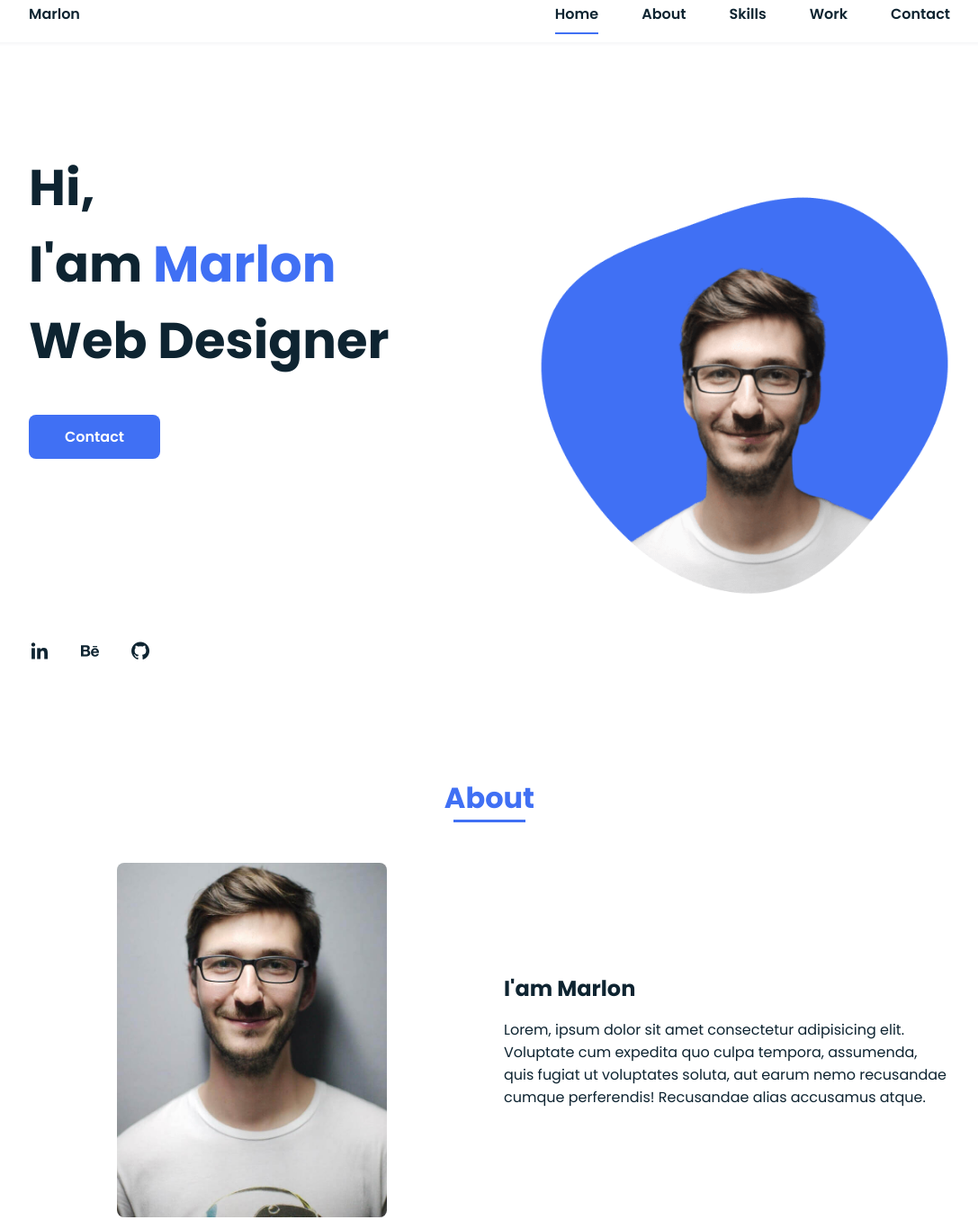
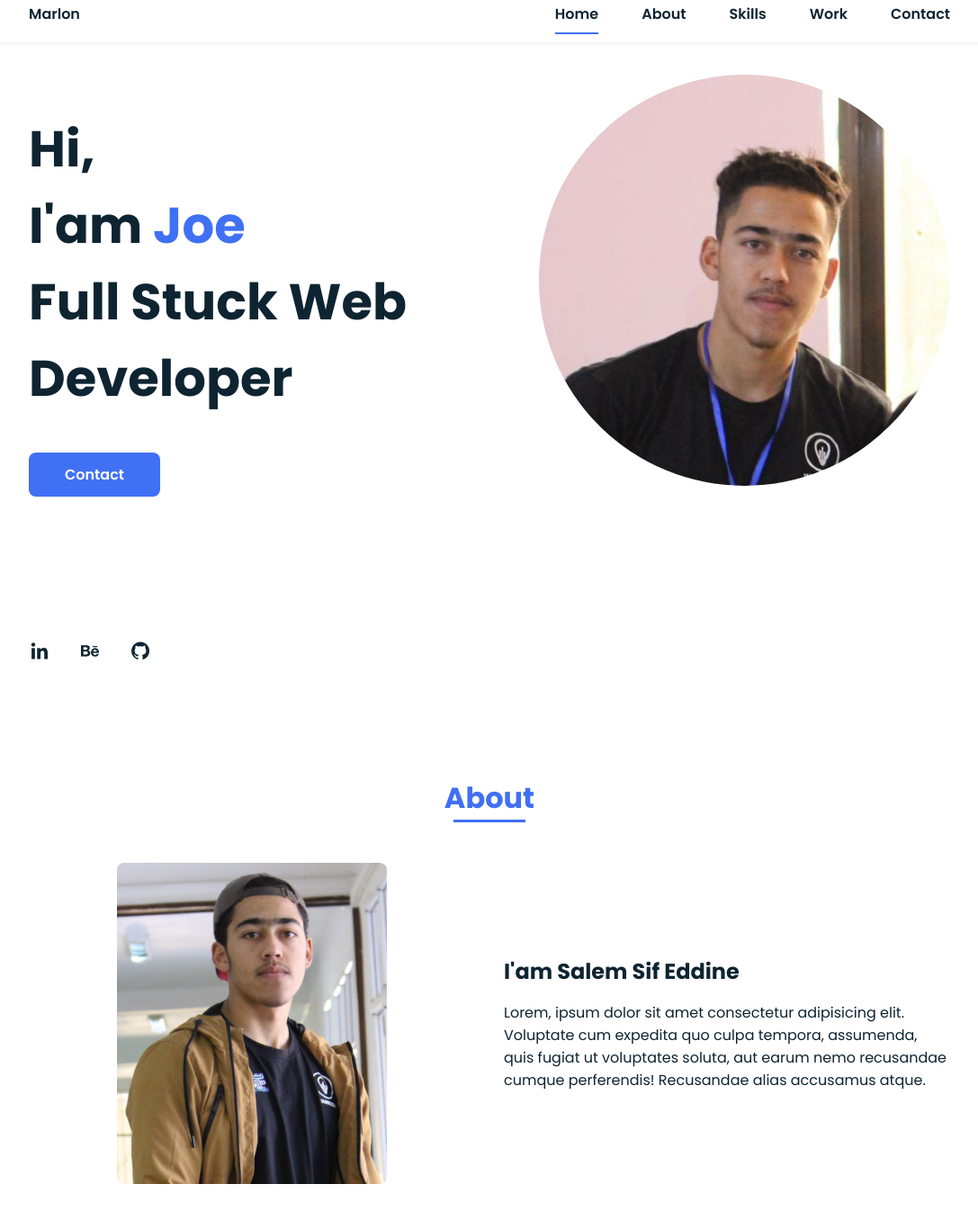
Before and after one commit to salemsifeddine/My_portofolio, a plain HTML site: page index.html in a window 1280 px wide. Shown: the part 17-1373 px from the top of the page at 90% size, without its empty margins (96-1183 px from the left). Drawn offline with nearby package versions, Linux system fonts and the light colour scheme.

Commit message:
main info

```diff
--- a/assets/css/styles.css
+++ b/assets/css/styles.css
@@ -215,7 +215,7 @@ img{
 .home__img{
   position: absolute;
   right: 0;
-  bottom: 0;
+  top: 100px;
   width: 295px;
 }
 
--- a/index.html
+++ b/index.html
@@ -39,7 +39,7 @@
             <!--===== HOME =====-->
             <section class="home bd-grid" id="home">
                 <div class="home__data">
-                    <h1 class="home__title">Hi,<br>I'am <span class="home__title-color">Marlon</span><br> Web Designer</h1>
+                    <h1 class="home__title">Hi,<br>I'am <span class="home__title-color">Joe</span><br> Full Stuck Web <br> Developer</h1>
 
                     <a href="#" class="button">Contact</a>
                 </div>
@@ -51,7 +51,7 @@
                 </div>
 
                 <div class="home__img">
-                    <img src="assets/img/perfil.png" alt="">
+                    <img style="border-radius: 50%; top: 5px;" src="assets/img/me.jpg" alt="">
                 </div>
             </section>
 
@@ -61,11 +61,11 @@
 
                 <div class="about__container bd-grid">
                     <div class="about__img">
-                        <img src="assets/img/about.jpg" alt="">
+                        <img src="assets/img/about1.jpg" alt="">
                     </div>
 
                     <div>
-                        <h2 class="about__subtitle">I'am Marlon</h2>
+                        <h2 class="about__subtitle">I'am Salem Sif Eddine</h2>
                         <p class="about__text">Lorem, ipsum dolor sit amet consectetur adipisicing elit. Voluptate cum expedita quo culpa tempora, assumenda, quis fugiat ut voluptates soluta, aut earum nemo recusandae cumque perferendis! Recusandae alias accusamus atque.</p>
                     </div>
                 </div>
```
Also changed, not shown: assets/img/about1.jpg (added), assets/img/me.jpg (added).
